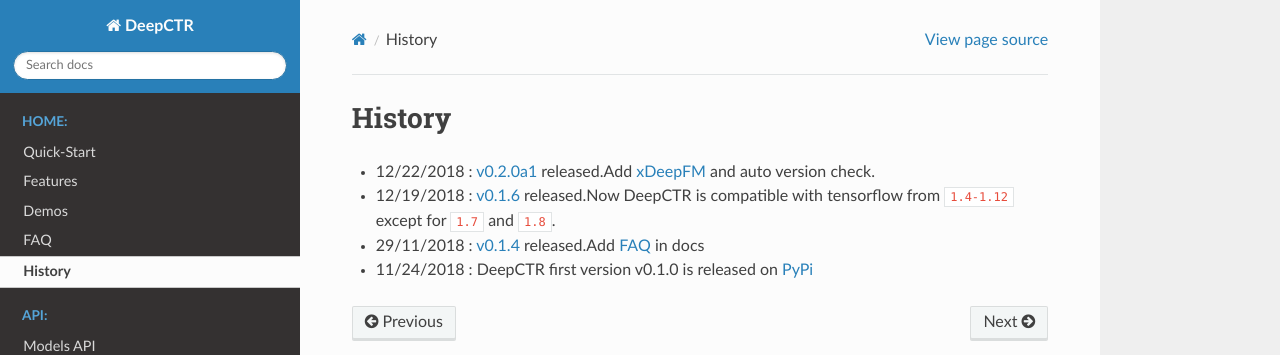
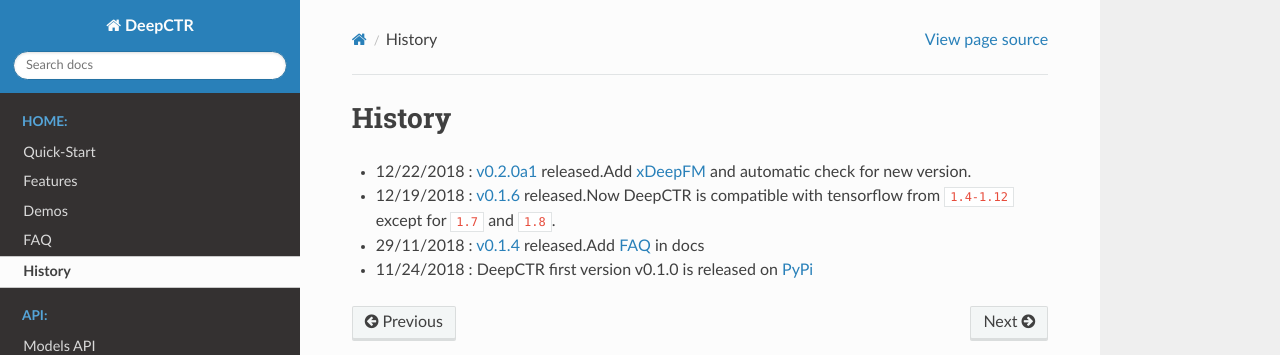
Before and after one commit to shenweichen/DeepCTR, a Sphinx documentation site: the page built from docs/source/History.md, in a window 1280 px wide. Shown: the top 355 px of the page. Built offline with Sphinx 7.4.7 and the Read the Docs theme 2.0.0, drawn with Linux system fonts in a browser that asks for light colours; pages that are not in the unit, such as notebooks, are missing from menus.

Commit message:
Update v0.2.0a1

```diff
--- a/docs/source/History.md
+++ b/docs/source/History.md
@@ -1,5 +1,5 @@
 # History
-- 12/22/2018 : [v0.2.0a1](https://github.com/shenweichen/DeepCTR/releases/tag/v0.2.0a1) released.Add [xDeepFM](./Features.html#xdeepfm) and auto version check.
+- 12/22/2018 : [v0.2.0a1](https://github.com/shenweichen/DeepCTR/releases/tag/v0.2.0a1) released.Add [xDeepFM](./Features.html#xdeepfm) and automatic check for new version.
 - 12/19/2018 : [v0.1.6](https://github.com/shenweichen/DeepCTR/releases/tag/v0.1.6) released.Now DeepCTR is compatible with tensorflow from `1.4-1.12` except for `1.7` and `1.8`.
 - 29/11/2018 : [v0.1.4](https://github.com/shenweichen/DeepCTR/releases/tag/v0.1.4) released.Add [FAQ](./FAQ.html) in docs
 - 11/24/2018 : DeepCTR first version v0.1.0  is released on [PyPi](https://pypi.org/project/deepctr/)
--- a/docs/source/index.rst
+++ b/docs/source/index.rst
@@ -36,7 +36,7 @@
 News
 -----
 
-12/22/2018 : Add `xDeepFM <./Features.html#xdeepfm>`_ and auto version check. `Changelog <https://github.com/shenweichen/DeepCTR/releases/tag/v0.2.0a1>`_
+12/22/2018 : Add `xDeepFM <./Features.html#xdeepfm>`_ and automatic check for new version. `Changelog <https://github.com/shenweichen/DeepCTR/releases/tag/v0.2.0a1>`_
 
 12/19/2018 : DeepCTR is compatible with tensorflow from ``1.4-1.12`` except for ``1.7`` and ``1.8``. `Changelog <https://github.com/shenweichen/DeepCTR/releases/tag/v0.1.6>`_
 
```
Also changed, not shown: 3 other files.
